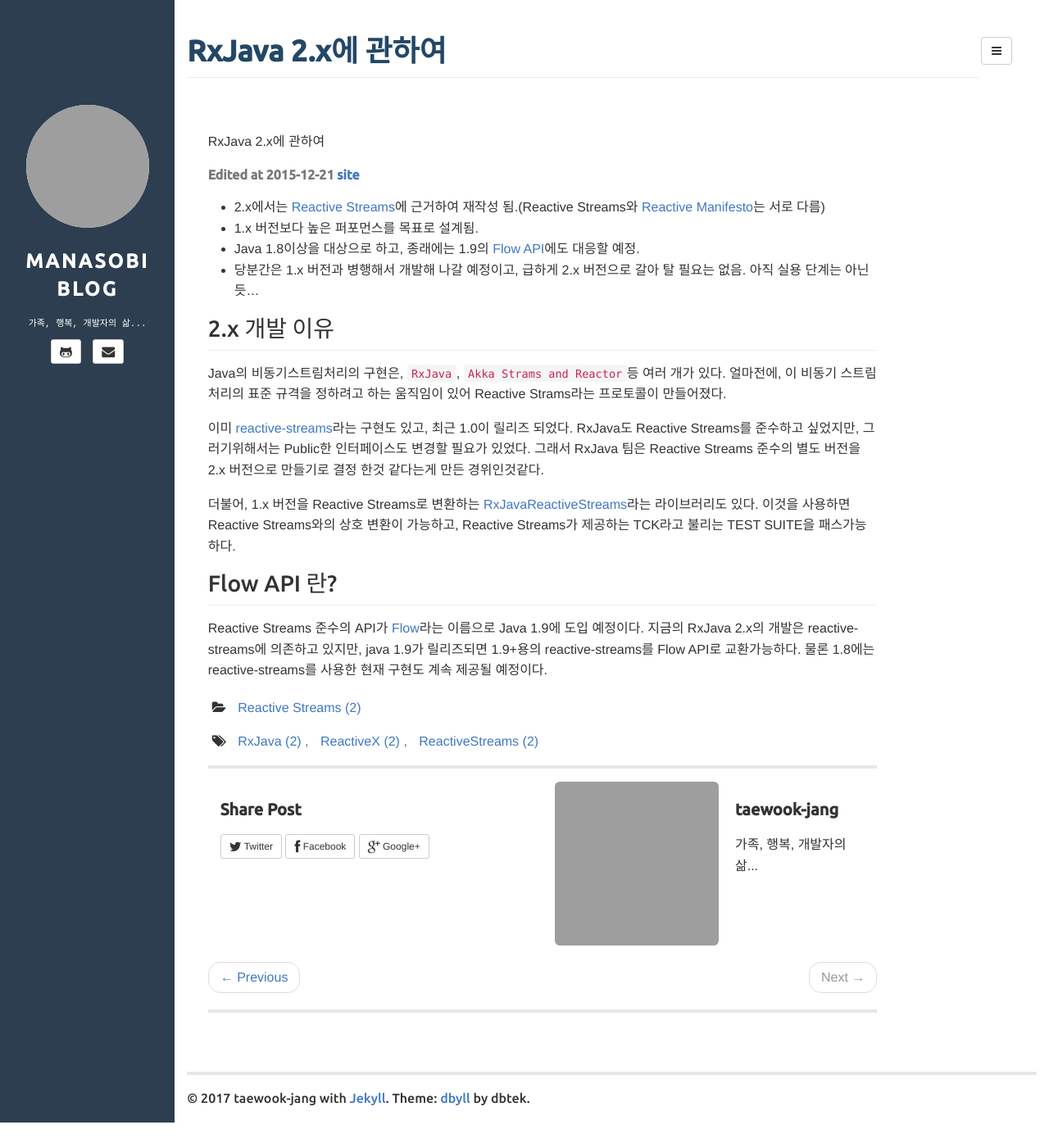
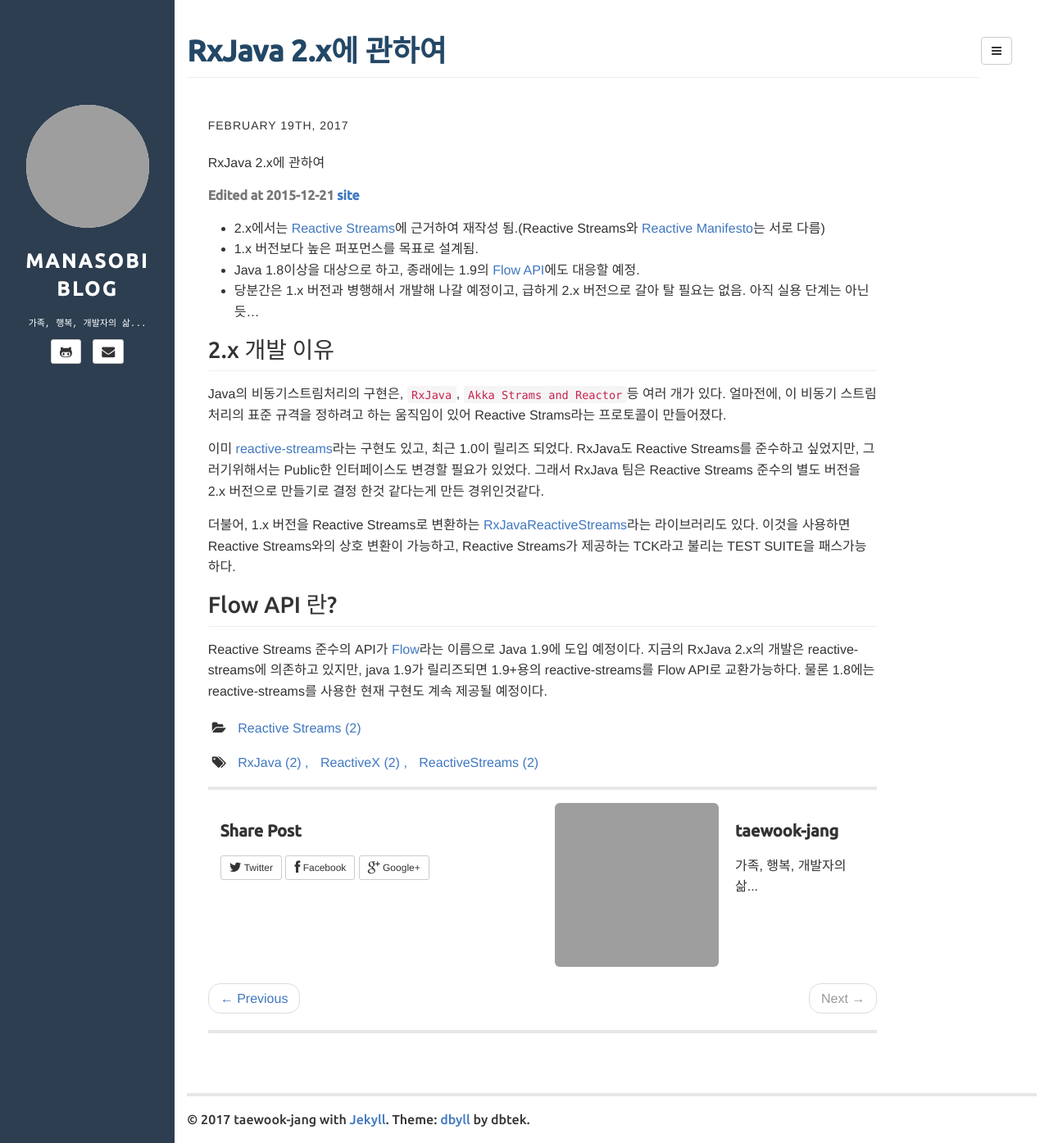
Before and after one commit to ddONGzaru/ddongzaru.github.io, a Jekyll site: the page built from _posts/reactive-x/2017-02-19-RxJava 2.x에 관하여.md, in a window 1280 px wide and 1395 px high. Shown: the whole window at 82% size. Built offline with Jekyll 4.4.1, drawn with Linux system fonts in a browser that asks for light colours; comment, search, counter and statistics services are not loaded; grey boxes are pictures that could not be loaded.

Commit message:
=post.html 레이아웃 수정

```diff
--- a/_includes/post.html
+++ b/_includes/post.html
@@ -5,9 +5,17 @@
 <article>
 
 	<div class="col-sm-10">
-      <span class="post-date">
-        {{ post.date | date: "%Y년 %m월 %d일" }}
-      </span>
+	 <span class="post-date">
+	   {% assign d = page.date | date: "%d" | plus:'0' %}
+	   {{ page.date | date: "%B" }}
+	   {% case d %}
+	     {% when 1 or 21 or 31 %}{{ d }}st,
+	     {% when 2 or 22 %}{{ d }}nd,
+	     {% when 3 or 23 %}{{ d }}rd,
+	     {% else %}{{ d }}th,
+	   {% endcase %}
+	   {{ page.date | date: "%Y" }}
+	 </span>
 	  <div class="article_body">
        <!--{% include udemy-ads.html %}-->
        {% include adsense_top.html %}
@@ -63,9 +71,6 @@
 		  {% assign tags_list = nil %}
 		</ul>
 		{% endunless %}
-
-    <!--{% include udemy-ads.html %}-->
-
 		<hr>
 
 		<div>
```
